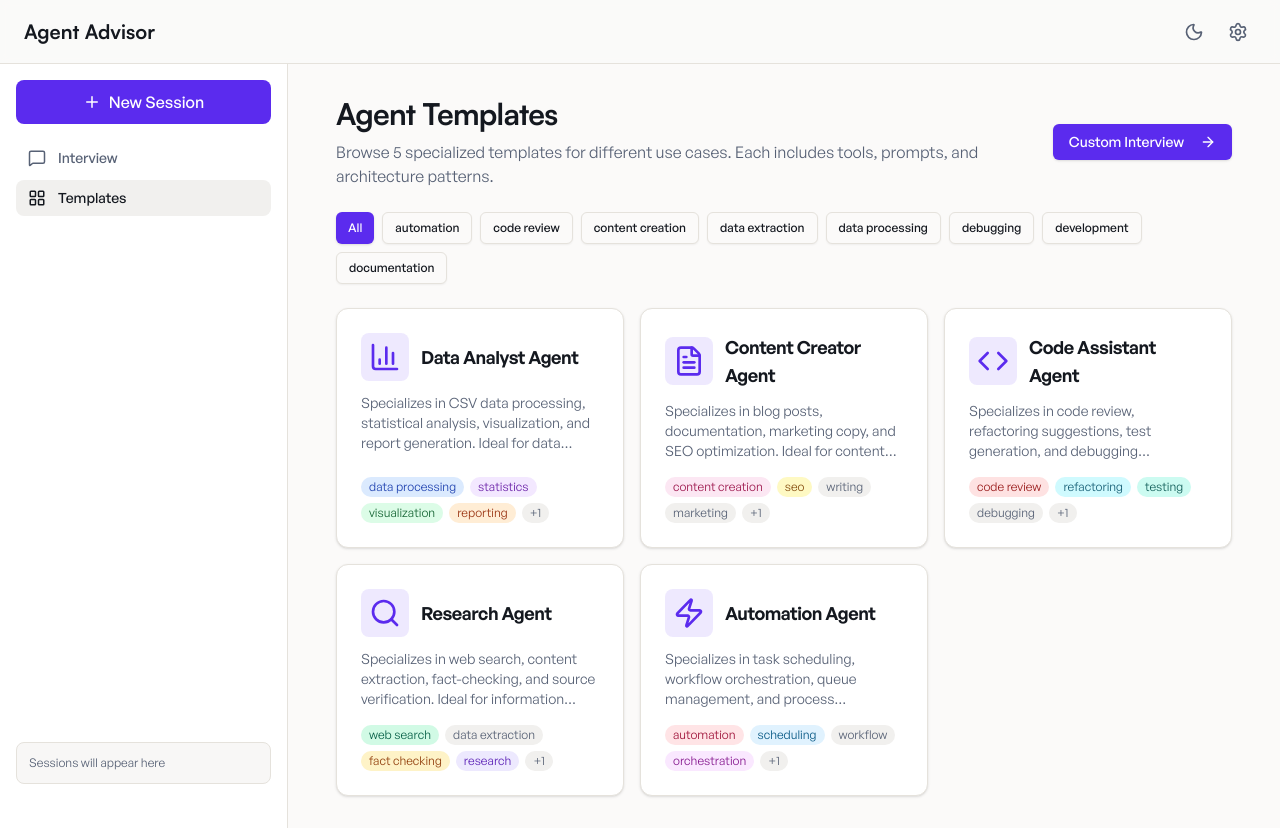
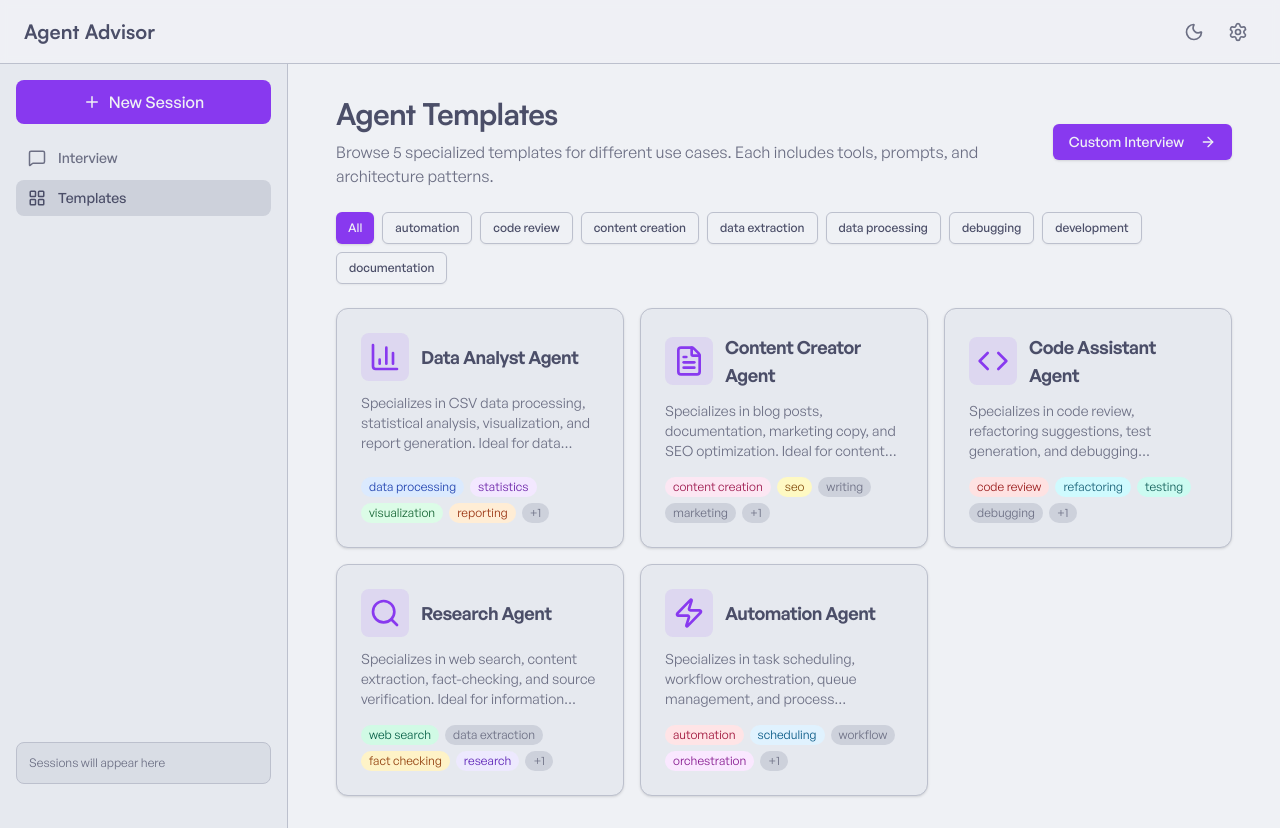
Before and after one commit to AmbitiousRealism2025/codename-agent-smith, a React (Vite) app in the folder packages/web/: page /templates in a window 1280 px wide. Built offline with nearby package versions, Linux system fonts and the light colour scheme.

Commit message:
Switch to Catppuccin color theme
- Light mode: Catppuccin Latte palette
- Dark mode: Catppuccin Mocha palette
- Primary accent: Mauve (purple)
- Secondary accent: Teal
- Destructive: Catppuccin Red
- All surface/text colors mapped to official palette

```diff
--- a/packages/web/src/styles/globals.css
+++ b/packages/web/src/styles/globals.css
@@ -4,60 +4,60 @@
 
 @layer base {
   :root {
-    /* Light Mode - Warm Neutrals + Electric Accents */
-    --background: 40 20% 98%;           /* Warm off-white */
-    --foreground: 220 20% 10%;          /* Deep charcoal */
-    --primary: 255 85% 55%;             /* Electric violet */
-    --primary-foreground: 0 0% 100%;
-    --accent: 165 80% 40%;              /* Vibrant teal */
-    --accent-foreground: 0 0% 100%;
-    --muted: 40 10% 94%;
-    --muted-foreground: 220 15% 40%;
-    --card: 0 0% 100%;
-    --card-foreground: 220 20% 10%;
-    --border: 40 15% 88%;
-    --input: 40 15% 88%;
-    --ring: 255 85% 55%;
-    --popover: 0 0% 100%;
-    --popover-foreground: 220 20% 10%;
-    --secondary: 40 10% 94%;
-    --secondary-foreground: 220 20% 10%;
-    --destructive: 0 84.2% 60.2%;
-    --destructive-foreground: 0 0% 98%;
-    --chart-1: 255 85% 55%;
-    --chart-2: 165 80% 40%;
-    --chart-3: 40 60% 50%;
-    --chart-4: 200 70% 50%;
-    --chart-5: 330 70% 55%;
+    /* Catppuccin Latte - Light Mode */
+    --background: 220 23% 95%;          /* Base */
+    --foreground: 234 16% 35%;          /* Text */
+    --primary: 266 85% 58%;             /* Mauve */
+    --primary-foreground: 220 23% 95%;
+    --accent: 183 74% 35%;              /* Teal */
+    --accent-foreground: 220 23% 95%;
+    --muted: 223 16% 83%;               /* Surface 0 */
+    --muted-foreground: 233 10% 47%;    /* Subtext 0 */
+    --card: 220 22% 92%;                /* Mantle */
+    --card-foreground: 234 16% 35%;     /* Text */
+    --border: 225 14% 77%;              /* Surface 1 */
+    --input: 225 14% 77%;               /* Surface 1 */
+    --ring: 266 85% 58%;                /* Mauve */
+    --popover: 220 22% 92%;             /* Mantle */
+    --popover-foreground: 234 16% 35%;  /* Text */
+    --secondary: 223 16% 83%;           /* Surface 0 */
+    --secondary-foreground: 234 16% 35%;/* Text */
+    --destructive: 347 87% 44%;         /* Red */
+    --destructive-foreground: 220 23% 95%;
+    --chart-1: 266 85% 58%;             /* Mauve */
+    --chart-2: 183 74% 35%;             /* Teal */
+    --chart-3: 220 91% 54%;             /* Blue */
+    --chart-4: 35 77% 49%;              /* Yellow */
+    --chart-5: 316 73% 69%;             /* Pink */
     --radius: 0.5rem;
   }
 
   .dark {
-    /* Dark Mode - Deep Space + Neon */
-    --background: 240 15% 8%;           /* Deep blue-black */
-    --foreground: 40 20% 95%;           /* Warm cream */
-    --primary: 270 100% 70%;            /* Bright purple */
-    --primary-foreground: 0 0% 100%;
-    --accent: 165 90% 50%;              /* Neon teal */
-    --accent-foreground: 0 0% 0%;
-    --muted: 240 10% 15%;
-    --muted-foreground: 40 10% 60%;
-    --card: 240 12% 12%;
-    --card-foreground: 40 20% 95%;
-    --border: 240 10% 20%;
-    --input: 240 10% 20%;
-    --ring: 270 100% 70%;
-    --popover: 240 12% 12%;
-    --popover-foreground: 40 20% 95%;
-    --secondary: 240 10% 15%;
-    --secondary-foreground: 40 20% 95%;
-    --destructive: 0 62.8% 30.6%;
-    --destructive-foreground: 0 0% 98%;
-    --chart-1: 270 100% 70%;
-    --chart-2: 165 90% 50%;
-    --chart-3: 200 80% 55%;
-    --chart-4: 40 80% 60%;
-    --chart-5: 330 80% 60%;
+    /* Catppuccin Mocha - Dark Mode */
+    --background: 240 21% 15%;          /* Base */
+    --foreground: 226 64% 88%;          /* Text */
+    --primary: 267 84% 81%;             /* Mauve */
+    --primary-foreground: 240 21% 15%;
+    --accent: 170 57% 73%;              /* Teal */
+    --accent-foreground: 240 21% 15%;
+    --muted: 237 16% 23%;               /* Surface 0 */
+    --muted-foreground: 228 24% 72%;    /* Subtext 0 */
+    --card: 240 21% 12%;                /* Mantle */
+    --card-foreground: 226 64% 88%;     /* Text */
+    --border: 234 13% 31%;              /* Surface 1 */
+    --input: 234 13% 31%;               /* Surface 1 */
+    --ring: 267 84% 81%;                /* Mauve */
+    --popover: 240 21% 12%;             /* Mantle */
+    --popover-foreground: 226 64% 88%;  /* Text */
+    --secondary: 237 16% 23%;           /* Surface 0 */
+    --secondary-foreground: 226 64% 88%;/* Text */
+    --destructive: 343 81% 75%;         /* Red */
+    --destructive-foreground: 240 21% 15%;
+    --chart-1: 267 84% 81%;             /* Mauve */
+    --chart-2: 170 57% 73%;             /* Teal */
+    --chart-3: 217 92% 76%;             /* Blue */
+    --chart-4: 41 86% 83%;              /* Yellow */
+    --chart-5: 316 72% 86%;             /* Pink */
   }
 }
 
```
